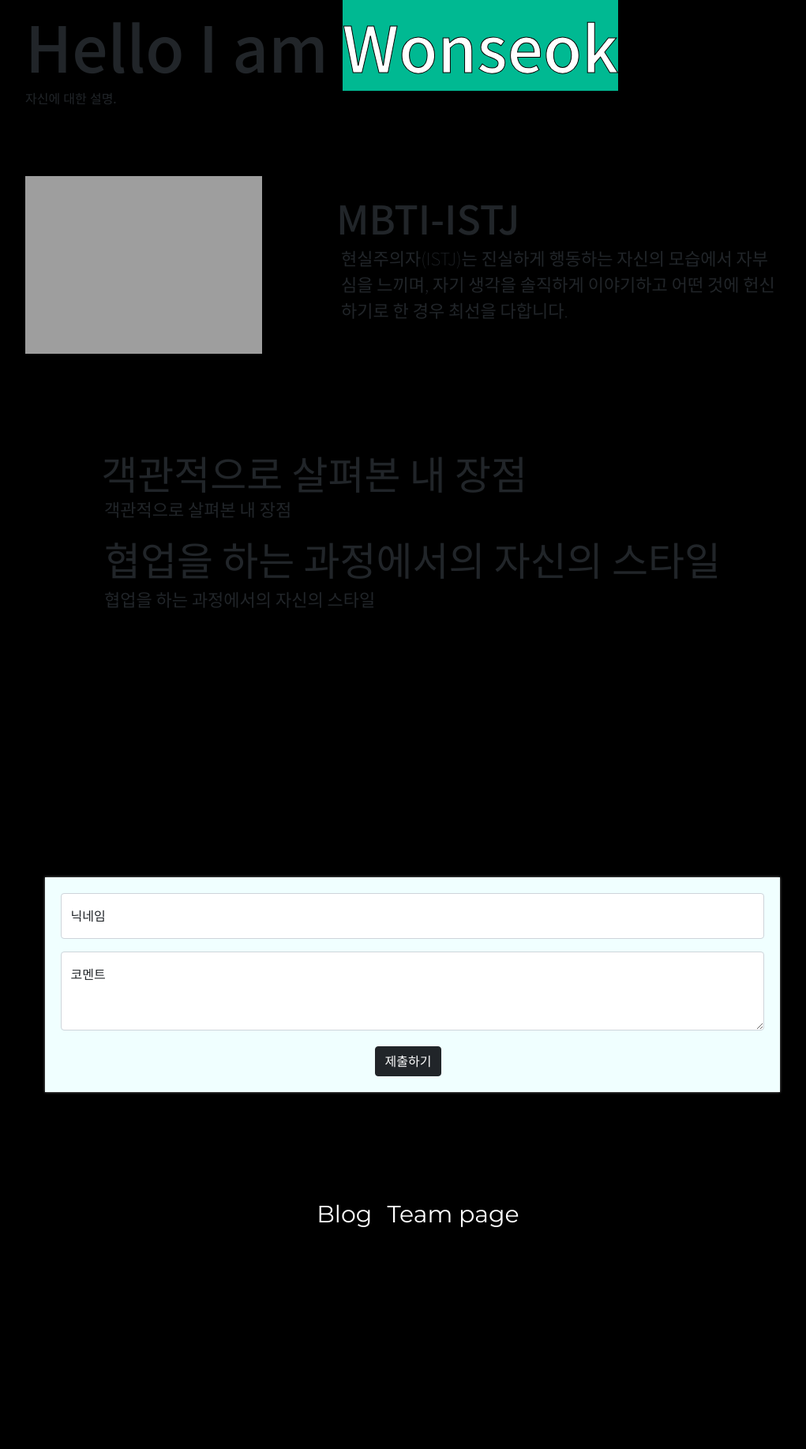
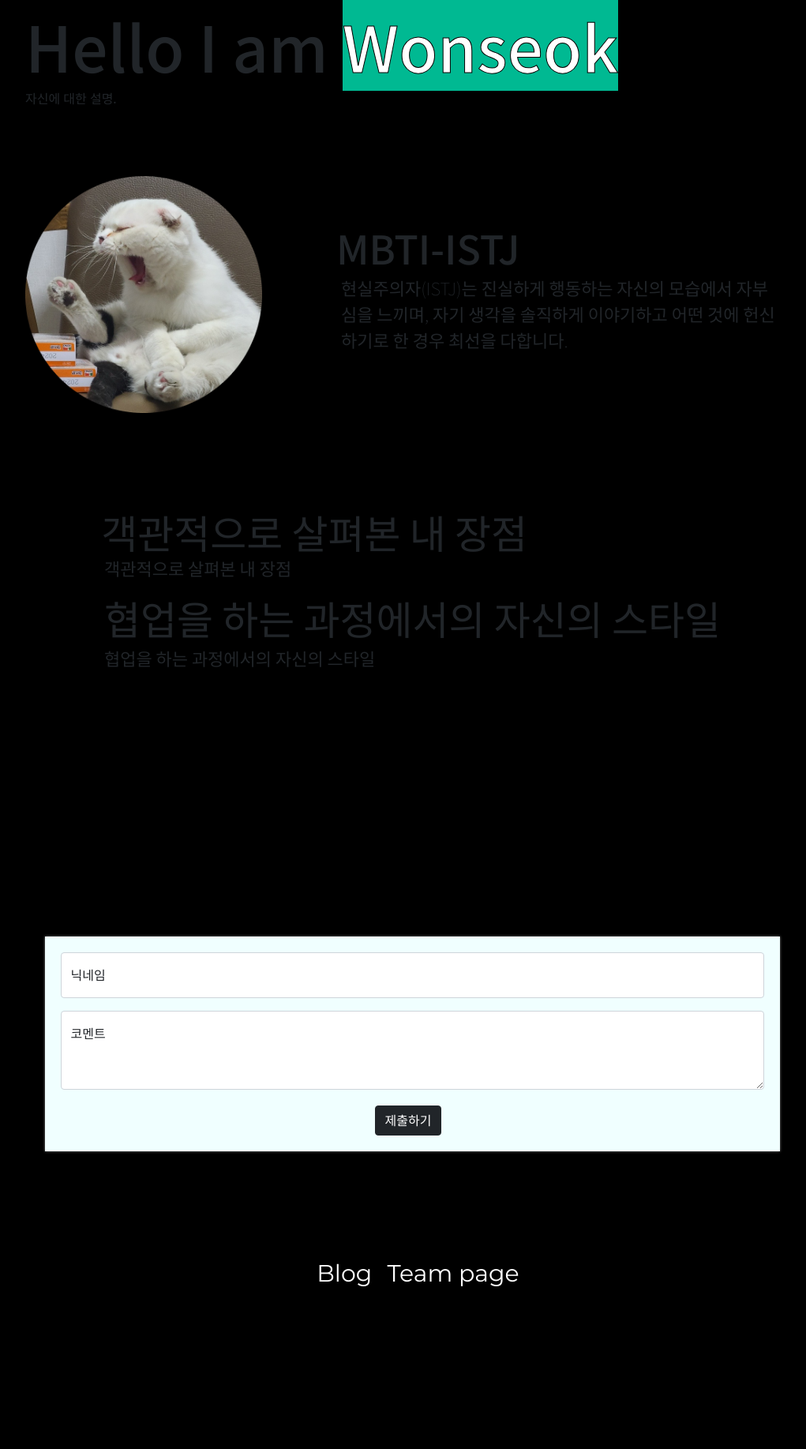
Before and after one commit to 2sel/7team.github.io, a Flask app: template templates/intro/index.html in a window 1280 px wide. Shown: the part 150-1985 px from the top of the page at 79% size, without its empty margins (118-1139 px from the left). Before the commit the page ends 1704 px from the top, so only its background shows below. Run offline with Flask 2, Linux system fonts and the light colour scheme; the template is opened without the code that fills it, so the values that code supplies are empty; grey boxes are pictures that could not be loaded.

Commit message:
Add files via upload

```diff
--- a/templates/intro/index.html
+++ b/templates/intro/index.html
@@ -12,7 +12,7 @@
     crossorigin="anonymous"></script>
   <title>개인페이지</title>
 
-  <link rel="stylesheet" type="text/css" href="style.css">
+  <link rel="stylesheet" type="text/css" href="./../../static/intro/style.css">
 
   <link
     href="https://fonts.googleapis.com/css2?family=Montserrat:ital,wght@0,200;0,400;0,500;0,600;0,800;0,900;1,200;1,400;1,500;1,600;1,800;1,900&display=swap"
@@ -35,7 +35,7 @@
 
     <div class="main">
       <div class="Information">
-        <img class="info-img" id="my-img" src="cat-modified.png">
+        <img class="info-img" id="my-img" src="./../../static/img/cat-modified.png">
         <div class="Information-info">
           <h3 class="Information-name" id="name1">MBTI-ISTJ</h3>
           <p class="Information-comment" id="commnet1">현실주의자(ISTJ)는 진실하게 행동하는 자신의 모습에서 자부심을 느끼며, 자기 생각을 솔직하게 이야기하고 어떤 것에 헌신하기로 한 경우
```
